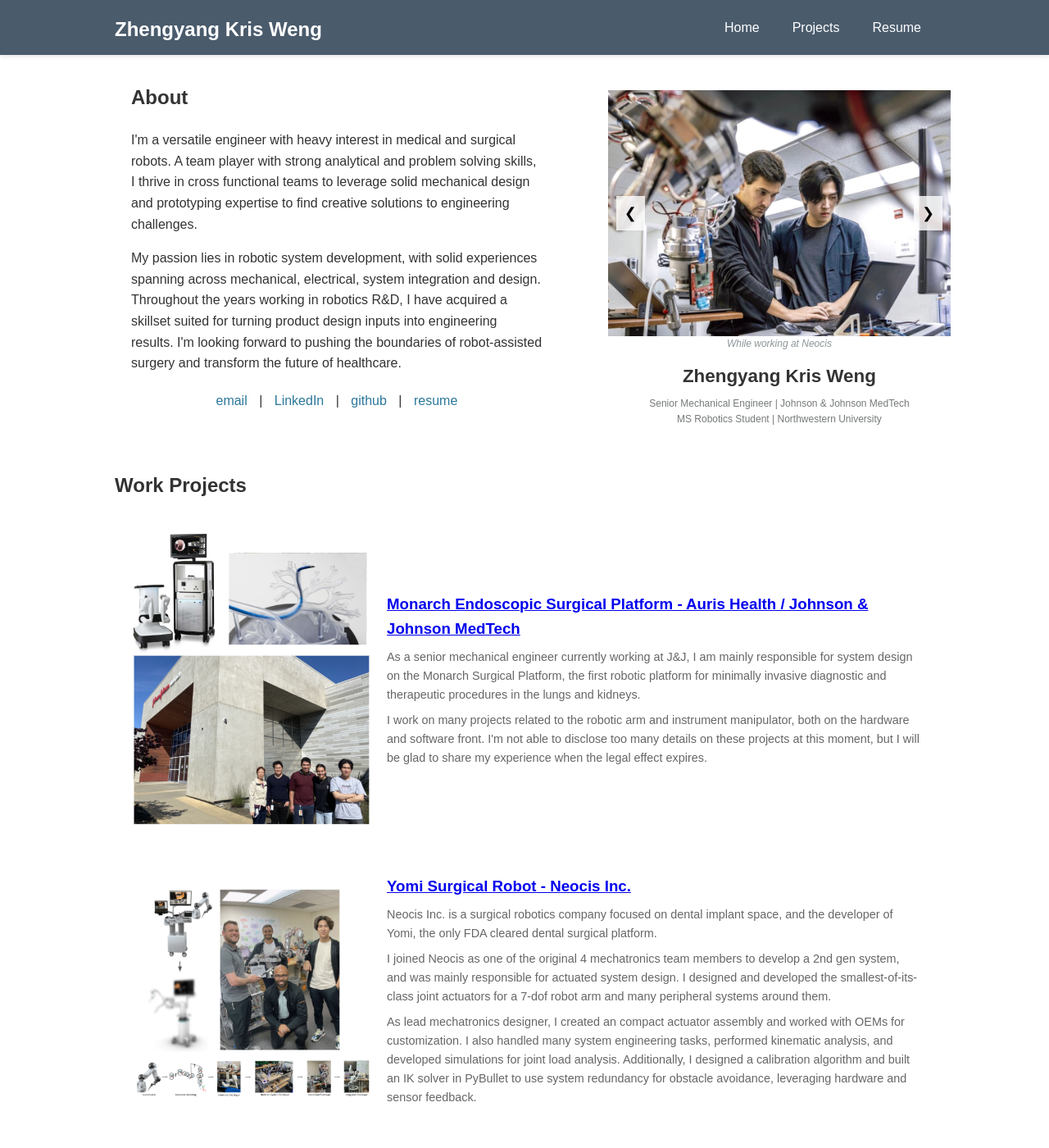
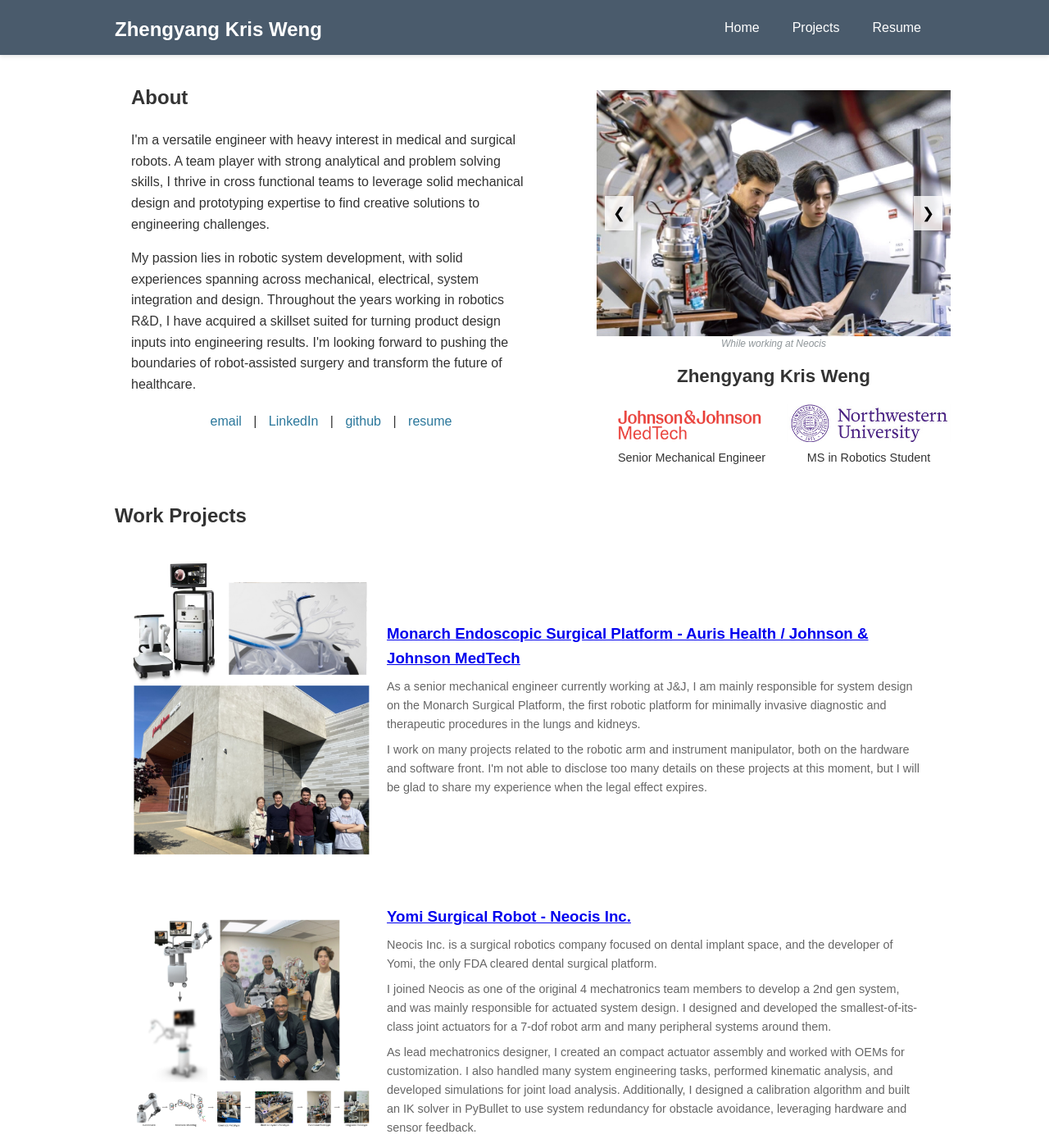
Before and after one commit to wengmister/wengmister.github.io, a Jekyll site: the page built from index.html, in a window 1280 px wide and 1400 px high. Shown: the whole window at 82% size. Built offline with Jekyll 4.4.1, drawn with Linux system fonts in a browser that asks for light colours.

Commit message:
updated affiliation logos

```diff
--- a/_sass/main.scss
+++ b/_sass/main.scss
@@ -130,6 +130,32 @@
     margin-top: 0px;
     color: #76797a;
     font-size: 12px;
+}
+
+.affiliations {
+    display: flex;
+    justify-content: space-between;
+    align-items: center;
+    margin-top: 1rem;
+}
+
+.affiliation {
+    display: flex;
+    flex-direction: column;
+    align-items: center;
+    text-align: center;
+    margin-left: 1rem;
+}
+
+.affiliation-logo {
+    width: 200px; /* Adjust as needed */
+    height: auto;
+    margin-bottom: 0.5rem;
+}
+
+.affiliation p {
+    margin: 0;
+    font-size: 0.9rem;
 }
 
 /* Responsive layout */
--- a/index.html
+++ b/index.html
@@ -31,8 +31,16 @@
             </section>
 
             <h2 class="name-print"><strong>Zhengyang Kris Weng</strong></h2>
-            <p class="short-intro1">Senior Mechanical Engineer | Johnson & Johnson MedTech</p>
-            <p class="short-intro2">MS Robotics Student | Northwestern University</p>
+            <div class="affiliations">
+                <div class="affiliation">
+                    <img src="assets/images/jjmt_logo.png" alt="Johnson & Johnson MedTech" class="affiliation-logo">
+                    <p>Senior Mechanical Engineer</p>
+                </div>
+                <div class="affiliation">
+                    <img src="assets/images/northwestern-logo.png" alt="Northwestern University" class="affiliation-logo">
+                    <p>MS in Robotics Student</p>
+                </div>
+            </div>
         </div>
     </div>
 </section>
```
Also changed, not shown: assets/images/jjmt_logo.png (added), assets/images/northwestern-logo.png (added).
